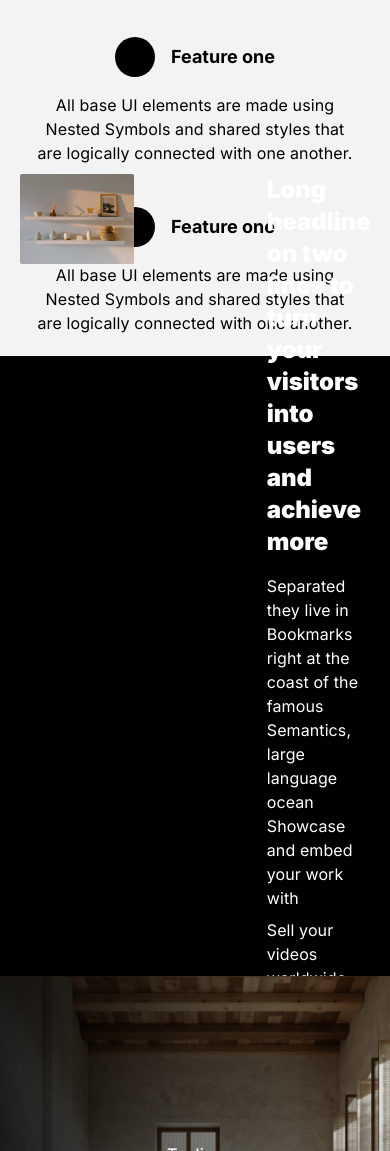
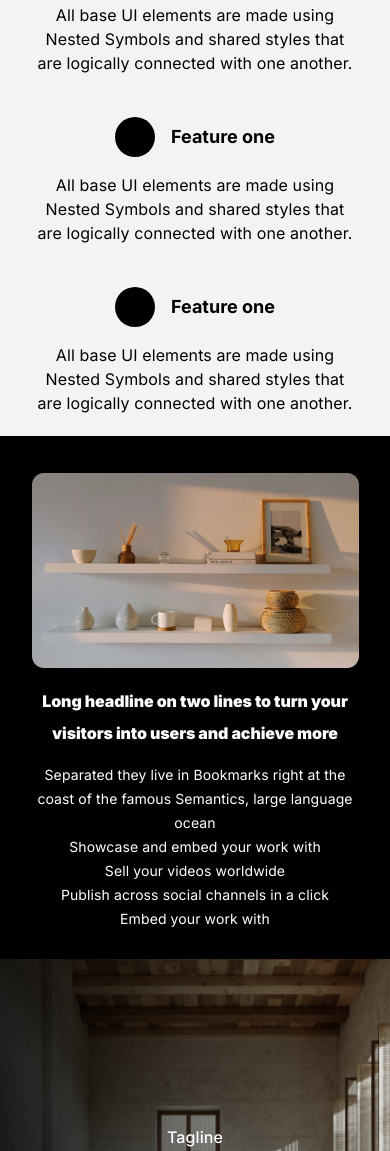
Before and after one commit to Nino-Ch/09-10, a plain HTML site: page index.html in a window 390 px wide. Shown: the part 849-2000 px from the top of the page. Drawn offline with Linux system fonts and the light colour scheme.

Commit message:
final details

```diff
--- a/css/style.css
+++ b/css/style.css
@@ -178,6 +178,9 @@
   display: flex;
   column-gap: 133px;
 }
+.left-side-image {
+  width: 503.5px;
+}
 .left-side-img {
   width: 100%;
 }
@@ -197,6 +200,7 @@
   letter-spacing: -0.1px;
   font-size: 24px;
   color: #fff;
+  margin-bottom: 16px;
 }
 .sec-3-par {
   font-family: "Inter", sans-serif;
@@ -207,6 +211,7 @@
   letter-spacing: 0.1px;
   font-size: 16px;
   color: #fff;
+  margin-bottom: 16px;
 }
 .sec-3-li {
   margin-bottom: 8px;
@@ -391,6 +396,26 @@
   .box-card {
     width: 279.33px;
   }
+  .sec-3 {
+    height: 895px;
+  }
+  .container-1 {
+    flex-direction: column;
+  }
+  .left-side-image {
+    width: 100%;
+    margin-bottom: 64px;
+  }
+  .right-side-txt {
+    flex-direction: row;
+    max-width: 960px;
+    width: 100%;
+    justify-content: space-between;
+  }
+  .sec-3-txt,
+  .par-box {
+    width: 414px;
+  }
   .cover-pic {
     background-image: url(../images/img1024px.png);
   }
@@ -412,6 +437,7 @@
   .left-text {
     font-size: 40px;
     line-height: 48.5px;
+    width: 100%;
   }
   .action-div {
     flex-direction: column;
@@ -446,6 +472,23 @@
   .card-txt {
     max-width: 744px;
     text-align: center;
+  }
+  .sec-3 {
+    height: 917px;
+  }
+  .left-side-image {
+    margin-bottom: 29px;
+  }
+  .right-side-txt {
+    flex-direction: column;
+    justify-content: center;
+    align-items: center;
+    text-align: center;
+  }
+  .sec-3-txt,
+  .par-box {
+    max-width: 696px;
+    width: 100%;
   }
   .cover-pic {
     background-image: url(../images/img744px.png);
@@ -493,7 +536,8 @@
   .left-text,
   .left-par,
   .left-div-txt {
-    width: 327px;
+    max-width: 327px;
+    width: 100%;
   }
   .sec-2 {
     height: 510px;
@@ -502,8 +546,37 @@
     height: 170px;
   }
   .card-txt {
-    width: 327px;
+    max-width: 327px;
+    width: 100%;
     letter-spacing: 0.1px;
+  }
+  .sec-3 {
+    height: 523px;
+    justify-content: center;
+    align-items: center;
+    text-align: center;
+  }
+  .left-side-image {
+    margin-bottom: 14px;
+  }
+  .sec-3-txt,
+  .par-box {
+    max-width: 327px;
+    width: 100%;
+    font-size: 16px;
+    margin-bottom: 14px;
+  }
+  .sec-3-par, .sec-3-li {
+    font-size: 14px;
+    margin-bottom: 0;
+  }
+  .left-side-img{
+    max-width: 327px;
+    width: 100%;
+    padding-top: 24px;
+  }
+  .right-side-txt {
+    row-gap: 0;
   }
   .cover-pic {
     background-image: url(../images/img375px.png);
--- a/index.html
+++ b/index.html
@@ -40,7 +40,7 @@
             <p class="left-text">Medium length display headline</p>
             <p class="left-par">
               Separated they live in Bookmarks right at the coast of the
-              famousSemantics, large language
+              famous Semantics, large language
             </p>
             <div class="action-div">
               <div class="action-2b">
@@ -55,7 +55,7 @@
             <picture>
               <source media="(min-width:1024px)" srcset="images/img-1.png" />
               <source media="(min-width:744px)" srcset="images/img-2.png" />
-              <source media="(min-width:375px)" srcset="images/img-3.png" />
+              <source media="(min-width:640px)" srcset="images/img-3.png" />
               <img
                 class="right-side-img"
                 src="images/img-4.png"
@@ -105,10 +105,10 @@
             <picture>
               <source media="(min-width:1024px)" srcset="images/image-1.png" />
               <source media="(min-width:744px)" srcset="images/image-2.png" />
-              <source media="(min-width:375px)" srcset="images/image-3.png" />
+              <source media="(min-width:640px)" srcset="images/image-3.png" />
               <img
                 class="left-side-img"
-                src="images/image-4.png"
+                src="images/img.png"
                 alt="shelf-img"
               />
             </picture>
```
Also changed, not shown: images/img.png (added).
